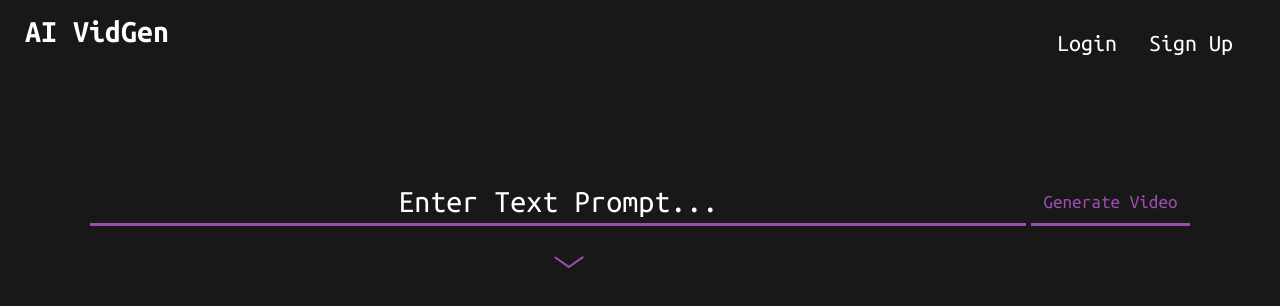
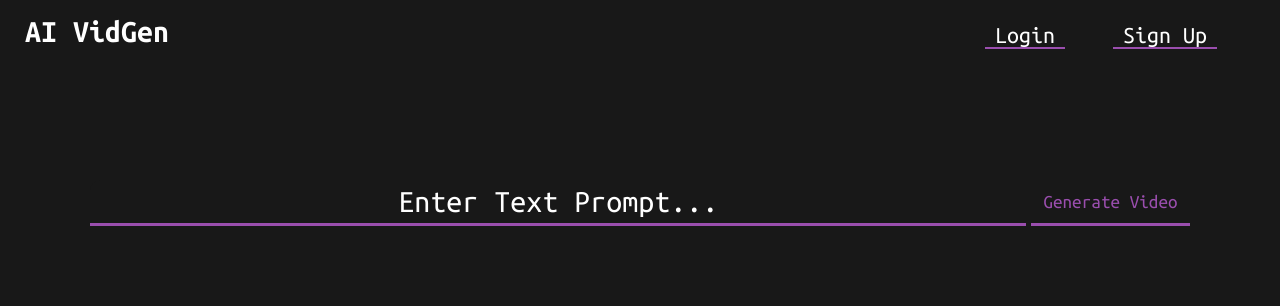
Before and after one commit to AmeenIzhac/StableDiffusionVideos, a React (Create React App) app in the folder client/: page / in a window 1280 px wide. Shown: the top 306 px of the page. Built offline with nearby package versions, Linux system fonts and the light colour scheme.

Commit message:
[ii120, ai20] correct routing after sign up Improved styling of search page and render components based on whether a user is logged in or not

```diff
--- a/client/src/App.js
+++ b/client/src/App.js
@@ -2,6 +2,7 @@ import { BrowserRouter as Router, Routes, Route } from 'react-router-dom'
 import SimpleUser from './SimpleUser'
 import LoginPage from './LoginPage'
 import SignUpPage from './SignUpPage'
+import Gallery from './Gallery'
 // import Navbar from './Navbar'
 
 function App() {
@@ -12,6 +13,7 @@ function App() {
         <Route path="/" exact element={<SimpleUser />} />
         <Route path="/login" element={<LoginPage />} />
         <Route path="/signup" element={<SignUpPage />} />
+        <Route path="/gallery" element={<Gallery />} />
       </Routes>
     </Router>
   </>
--- /dev/null
+++ b/client/src/Gallery.js
@@ -0,0 +1,9 @@
+
+export default function Gallery() {
+  return (
+    <div>
+      <a href="/">Go back to search</a>
+      <h1>Hello World</h1>
+    </div>
+  )
+}
--- a/client/src/LoginPage.js
+++ b/client/src/LoginPage.js
@@ -6,8 +6,8 @@ import Cookies from "js-cookie";
 
 export default function LoginPage() {
   const navigate = useNavigate();
-  const [email, setEmail] = useState();
-  const [password, setPassword] = useState();
+  const [email, setEmail] = useState("");
+  const [password, setPassword] = useState("");
   const ref = firebase.firestore().collection("users");
 
   function login() {
--- a/client/src/Navbar.css
+++ b/client/src/Navbar.css
@@ -35,3 +35,17 @@
 .Navbar .video {
     position: relative;
 }
+
+button.pageLink, a.link {
+    margin: 0;
+    background-color: var(--main-bg-dark);
+    border: none;
+    font-family: 'Ubuntu Mono';
+    font-size: 2em;
+    border-bottom: 2px solid var(--main-bg-light);
+    padding: 0px 10px;
+}
+
+button.pageLink:hover, a.link:hover {
+    background-color: var(--main-bg-light);
+}
--- a/client/src/Navbar.js
+++ b/client/src/Navbar.js
@@ -1,14 +1,29 @@
+import Cookies from 'js-cookie';
 import './Navbar.css'
 
-export default function Navbar() {
+export default function Navbar({loggedIn, setLoggedIn}) {
+    const logout = () => {
+        Cookies.remove("loggedInUser")
+        setLoggedIn(false);
+    }
+
     return (
         <div className="Navbar">
             <nav className='navbar'>
                 <label className='logo'>AI VidGen</label>
+                { loggedIn ?
                 <ul>
-                    <li className="pageLink"><a className="link" href='login'>Login</a></li>
-                    <li className="pageLink"><a className="link" href='signup'>Sign Up</a></li>
+                    <li className="pageLink link"><a className="link" href='gallery'>Gallery</a></li>
+                    <li className="pageLink" >
+                        <button className='pageLink link'onClick={logout}>Logout</button>
+                    </li>
                 </ul>
+                :
+                <ul>
+                    <li className="pageLink link"><a className="link" href='login'>Login</a></li>
+                    <li className="pageLink link"><a className="link" href='signup'>Sign Up</a></li>
+                </ul>
+                }
             </nav>
         </div>
     );
--- a/client/src/SimpleUser.js
+++ b/client/src/SimpleUser.js
@@ -2,6 +2,7 @@ import Navbar from "./Navbar";
 import { useState } from "react";
 import axios from "axios";
 import loadingAnimation from "./assets/painting.gif";
+import Cookies from 'js-cookie'
 
 export default function SimpleUser() {
   const [src, setSrc] = useState("");
@@ -10,6 +11,8 @@ export default function SimpleUser() {
   const [frameNumber, setFrameNumber] = useState("30")
   const [width, setWidth] = useState("")
   const [height, setHeight] = useState("")
+  const [loggedIn, setLoggedIn] = useState(Cookies.get("loggedInUser") != null)
+
 
   const handleChange = (e) => {
     setPrompt(e.target.value);
@@ -91,7 +94,7 @@ export default function SimpleUser() {
 
     return (
         <div className='SimpleUser'>
-            <Navbar />
+            <Navbar loggedIn={loggedIn} setLoggedIn={setLoggedIn} />
             <div className="mainDiv">
                 <div className='promptContainerDiv'>
                     <div  className='promptDiv'>
@@ -100,6 +103,8 @@ export default function SimpleUser() {
                         {/* <button className='promptButton' onClick={getVideo} onSubmit={logger}>Generate Video</button> */}
                     </div>
                     <div className='slideOptions'>
+                        { Cookies.get("loggedInUser") ?
+                            <>
                             <div className='dropdownOption' id="dropdown">
                                 <form>
                                     <div className='slideContainer alignCenter'>
@@ -118,6 +123,10 @@ export default function SimpleUser() {
                                 </form>
                             </div>
                             <button className='dropArrow' onClick={dropOptions} id="button"></button>
+                            </>
+                            :
+                            <></>
+                        }
                     </div>
                 </div>
                 <div className='videoDiv'>
--- a/client/src/index.css
+++ b/client/src/index.css
@@ -27,6 +27,7 @@ hr {
 
 ul {
   display: flex;
+  align-items: center;
 }
 
 .mainDiv {
@@ -222,6 +223,7 @@ ul {
     font-family: 'Ubuntu Mono';
     caret-color: var(--main-bg-light);
     width: 60%;
+    color:white;
 }
 
 .input:focus {
```
Lines whose indentation alone changed are shown as unchanged.
